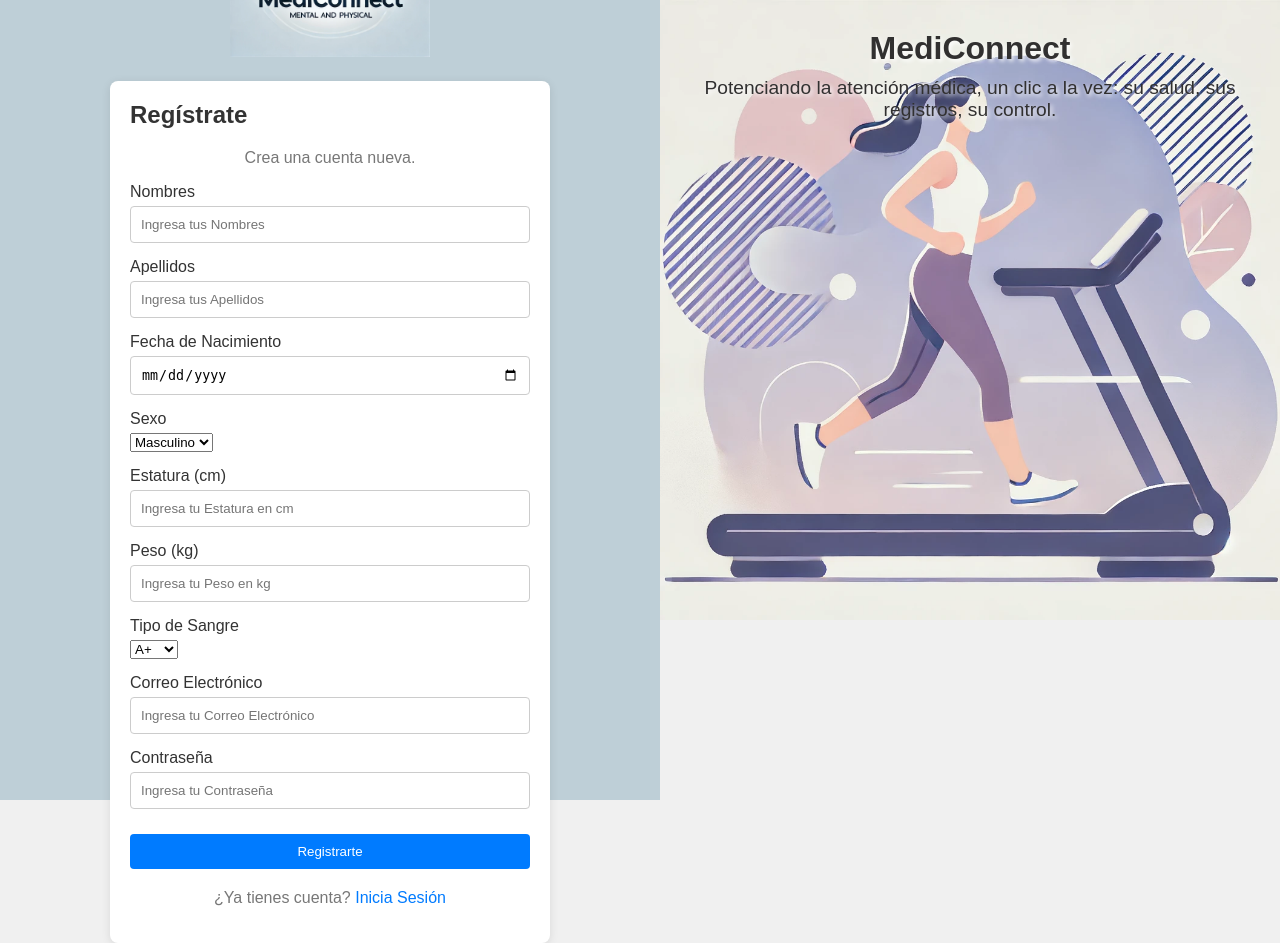
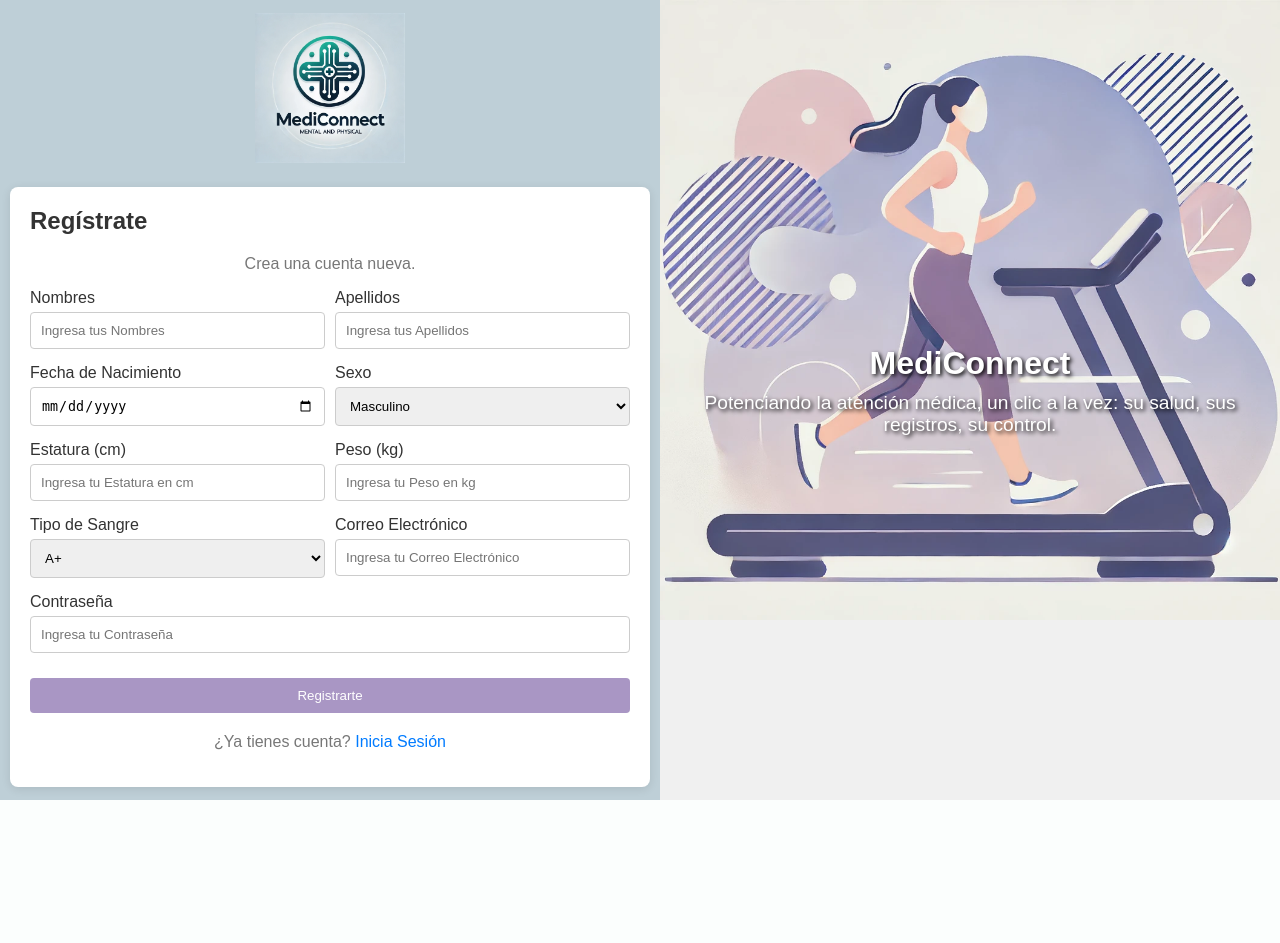
Before and after one commit to nachopdl/healthcare_app, a PHP site: page /signup.php in a window 1280 px wide. After the commit the page ends 800 px from the top, so only its background shows below. Run offline with PHP 8.4, Linux system fonts and the light colour scheme.

Commit message:
Update signup.css

```diff
--- a/health_modular_app/frontend/css/signup.css
+++ b/health_modular_app/frontend/css/signup.css
@@ -2,6 +2,7 @@ body {
     margin: 0;
     font-family: Arial, sans-serif;
     background-color: #f0f0f0;
+    color: #313030;
 }
 
 .container {
@@ -25,12 +26,12 @@ body {
 }
 
 .form-logo img {
-    width: 200px;
+    width: 150px;
 }
 
 form {
     width: 100%;
-    max-width: 400px;
+    max-width: 600px;
     padding: 20px;
     box-shadow: 0 2px 10px rgba(0, 0, 0, 0.1);
     background-color: #fff;
@@ -46,22 +47,34 @@ form p {
     color: #777;
 }
 
+.form-row {
+    display: flex;
+    justify-content: space-between;
+}
+
 .form-group {
+    flex: 1;
+    display: flex;
+    flex-direction: column;
     margin-bottom: 15px;
+    margin-right: 10px;
+}
+
+.form-group:last-child {
+    margin-right: 0;
 }
 
 label {
-    display: block;
     margin-bottom: 5px;
     color: #333;
 }
 
-input {
-    width: 100%;
+input, select {
     padding: 10px;
     border: 1px solid #ccc;
     border-radius: 4px;
     box-sizing: border-box;
+    width: 100%;
 }
 
 button {
@@ -71,15 +84,12 @@ button {
     border-radius: 4px;
     cursor: pointer;
     margin-top: 10px;
-}
-
-.signup-btn {
-    background-color: #007bff;
+    background-color: #A996C4;
     color: #fff;
 }
 
-.signup-btn:hover {
-    background-color: #0056b3;
+button:hover {
+    background-color: #8a78a3;
 }
 
 form p {
@@ -104,9 +114,8 @@ form p a:hover {
 }
 
 .image-container img {
-    width: 100%; /* Ajusta el ancho de la imagen al 100% del contenedor */
-    height: auto; /* Mantén la proporción de la imagen */
-    max-height: 100%; /* Asegúrate de que la imagen no sea más alta que el contenedor */
+    width: 100%;
+    height: auto;
 }
 
 .overlay {
@@ -114,19 +123,17 @@ form p a:hover {
     top: 0;
     left: 0;
     right: 0;
+    bottom: 0;
     display: flex;
-    justify-content: flex-start; /* Cambia la alineación vertical */
-    align-items: flex-start; /* Cambia la alineación horizontal */
-    padding: 20px; /* Añade un poco de espacio alrededor del contenido */
+    justify-content: center;
+    align-items: center;
+    padding: 20px;
 }
 
 .overlay-content {
     text-align: center;
-    color: #313030;
-    text-shadow: 2px 2px 4px #fff;  /* Agrega un contorno al texto */
-    padding: 10px;
-    border-radius: 8px;
-    justify-content: center;
+    color: #fff;
+    text-shadow: 2px 2px 4px #000;  /* Agrega un contorno al texto */
 }
 
 .overlay-content h1 {
```
